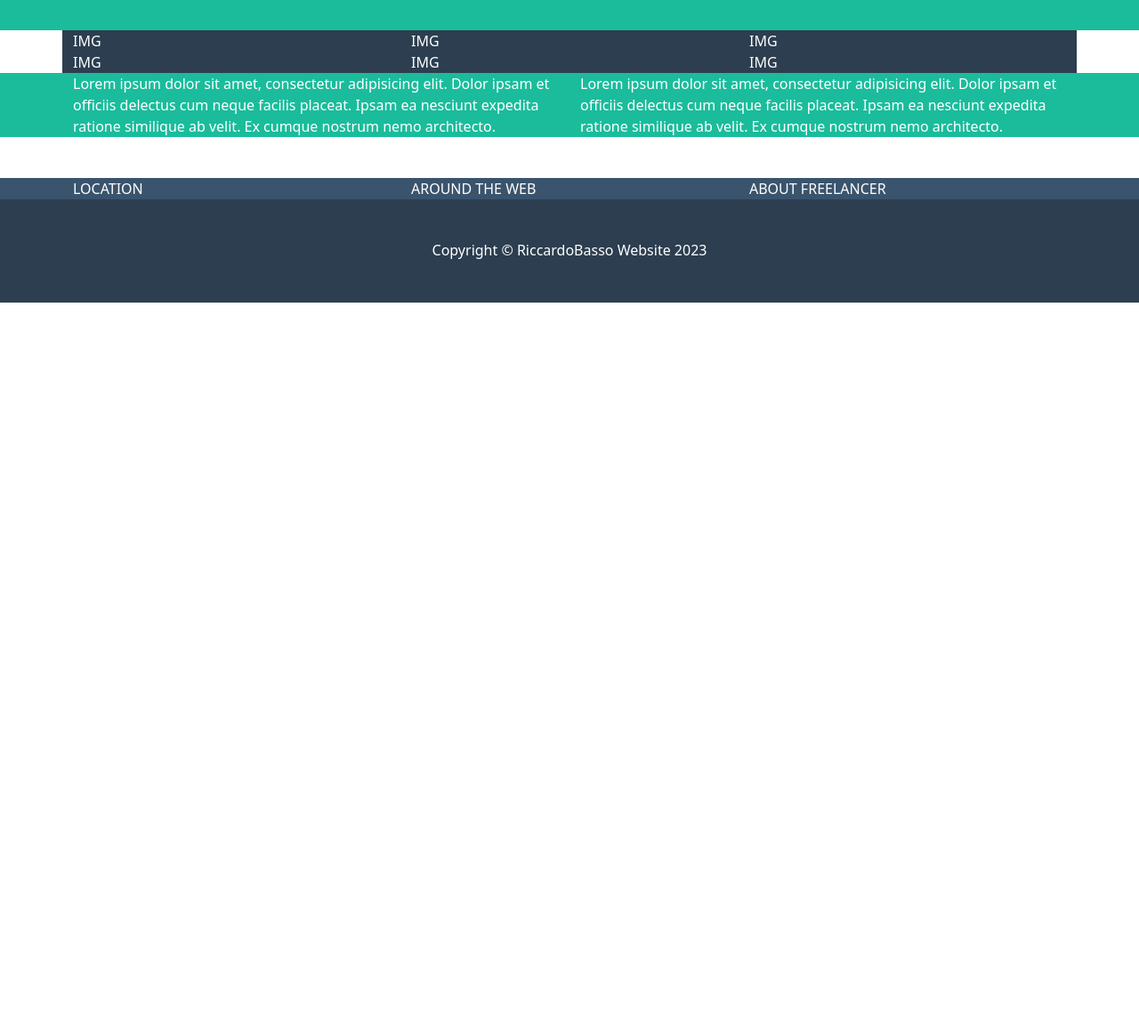
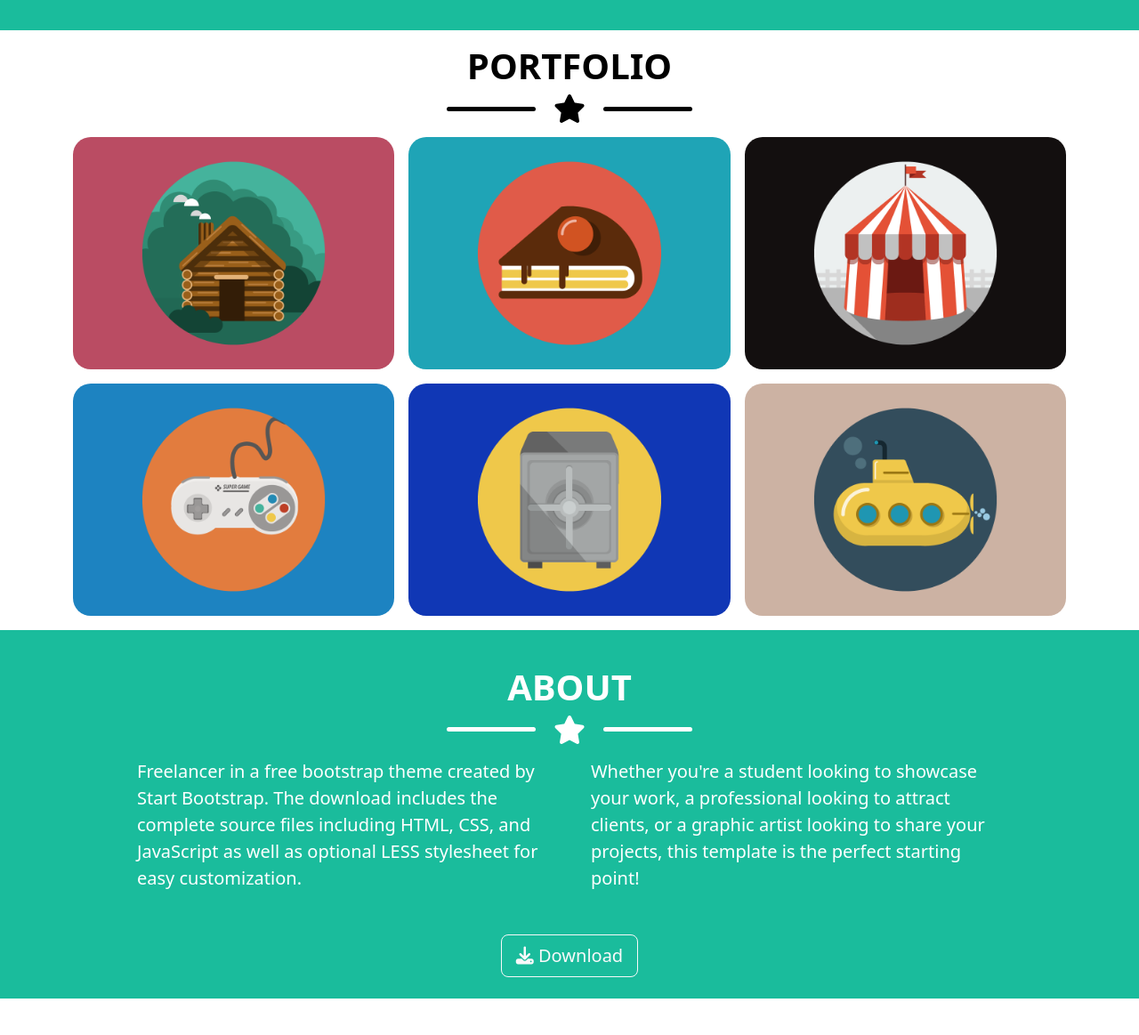
Before and after one commit to RiccardoBasso01/html-css-bootstrap-freelancer, a plain HTML site: page index.html in a window 1280 px wide. Shown: the part 520-1683 px from the top of the page at 89% size. Before the commit the page ends 860 px from the top, so only its background shows below. Drawn offline with nearby package versions, Linux system fonts and the light colour scheme.

Commit message:
aggiunta main

```diff
--- a/css/style.css
+++ b/css/style.css
@@ -30,14 +30,16 @@ footer section{
 }
 
 /* MAIN */
-.cards div[class^="col-"]{
-    background-color: var(--dark-blue);
+.cards img{
+    border-radius: 20px;
+    overflow: hidden;
 }
 
 .rounded-img{
     height: 250px;
 }
 
+/* barre e stella */
 .bars{
     width: 100px;
     height: 5px;
@@ -45,6 +47,10 @@ footer section{
     border-radius: 10px;
     margin: 0 20px;
 }
+
+.text-black .bars{
+    background-color: black;
+}
 /* FOOTER */
 footer{
     background-color: var(--bgc-footer);
--- a/index.html
+++ b/index.html
@@ -52,6 +52,7 @@
         <section id="jumbotron" class="p-5 text-center">
             <img class="rounded-img" src="img/avatar.svg" alt="avatar">
             <h1 class="mt-2 fw-bold">START BOOSTRAP</h1>
+            <!-- barre e stella -->
             <div class="d-flex align-items-center justify-content-center">
                 <div class="bars"></div>
                 <i class="fa-solid fa-star fa-2x"></i>
@@ -60,43 +61,65 @@
             <div class="text-center mt-3">
                     GRAPHIC ARTIST - WEB DESIGNER - ILLUSTRATOR
             </div>
-
         </section>
 
-        <!-- ROW -->
-        <section class="container ">
-            <div class="row cards">
+        <!-- ROW CARDS-->
+        <section class="container text-center ">
+                <!-- barre e stella -->
+                <h2 class="text-black fw-bold mt-3 fs-1">PORTFOLIO</h2>
+                <div class="text-black mb-3 d-flex align-items-center justify-content-center">
+                    <div class="bars"></div>
+                    <i class="fa-solid fa-star fa-2x"></i>
+                    <div class="bars"></div>
+                </div>
+
+                <div class="row cards gy-3 gx-3 mb-3">
                 <div class="col-12 col-sm-6 col-md-4">
-                    IMG
+                    <img class="img-fluid" src="img/cabin.png" alt="cards">
                 </div>
                 <div class="col-12 col-sm-6 col-md-4">
-                    IMG
+                    <img class="img-fluid" src="img/cake.png" alt="cards">
                 </div>
                 <div class="col-12 col-sm-6 col-md-4">
-                    IMG
+                    <img class="img-fluid" src="img/circus.png" alt="cards">
                 </div>
                 <div class="col-12 col-sm-6 col-md-4">
-                    IMG
+                    <img class="img-fluid" src="img/game.png" alt="cards">
                 </div>
                 <div class="col-12 col-sm-6 col-md-4">
-                    IMG
+                    <img class="img-fluid" src="img/safe.png" alt="cards">
                 </div>
                 <div class="col-12 col-sm-6 col-md-4">
-                    IMG
+                    <img class="img-fluid" src="img/submarine.png" alt="cards">
                 </div>
             </div>
         </section>
 
         <section>
-            <div class="container">
-                <div class="row">
+            <div class="container pt-4">
+                <!-- barre e stella -->
+                <h2 class="text-center fw-bold mt-3 fs-1">ABOUT</h2>
+                <div class="mb-3 d-flex align-items-center justify-content-center">
+                    <div class="bars"></div>
+                    <i class="fa-solid fa-star fa-2x"></i>
+                    <div class="bars"></div>
+                </div>
+
+                <div class="row gy-4 gx-5 mx-5 fs-5">
                     <div class="col-12 col-sm-6">
-                        Lorem ipsum dolor sit amet, consectetur adipisicing elit. Dolor ipsam et officiis delectus cum neque facilis placeat. Ipsam ea nesciunt expedita ratione similique ab velit. Ex cumque nostrum nemo architecto.
+                        Freelancer in a free bootstrap theme created by Start Bootstrap. The download includes the complete source files including HTML, CSS, and JavaScript as well as optional LESS stylesheet for easy customization.
                     </div>
                     <div class="col-12 col-sm-6">
-                        Lorem ipsum dolor sit amet, consectetur adipisicing elit. Dolor ipsam et officiis delectus cum neque facilis placeat. Ipsam ea nesciunt expedita ratione similique ab velit. Ex cumque nostrum nemo architecto.
+                        Whether you're a student looking to showcase your work, a professional looking to attract clients, or a graphic artist looking to share your projects, this template is the perfect starting point!
                     </div>
                 </div>
+            </div>
+
+            <div class="d-flex justify-content-center mt-5 pb-4">
+                <button type="button" class="btn btn-outline-light btn-lg">
+                    <i class="fas fa-download"></i>
+                    Download
+                </button>
             </div>
         </section>
 
```
